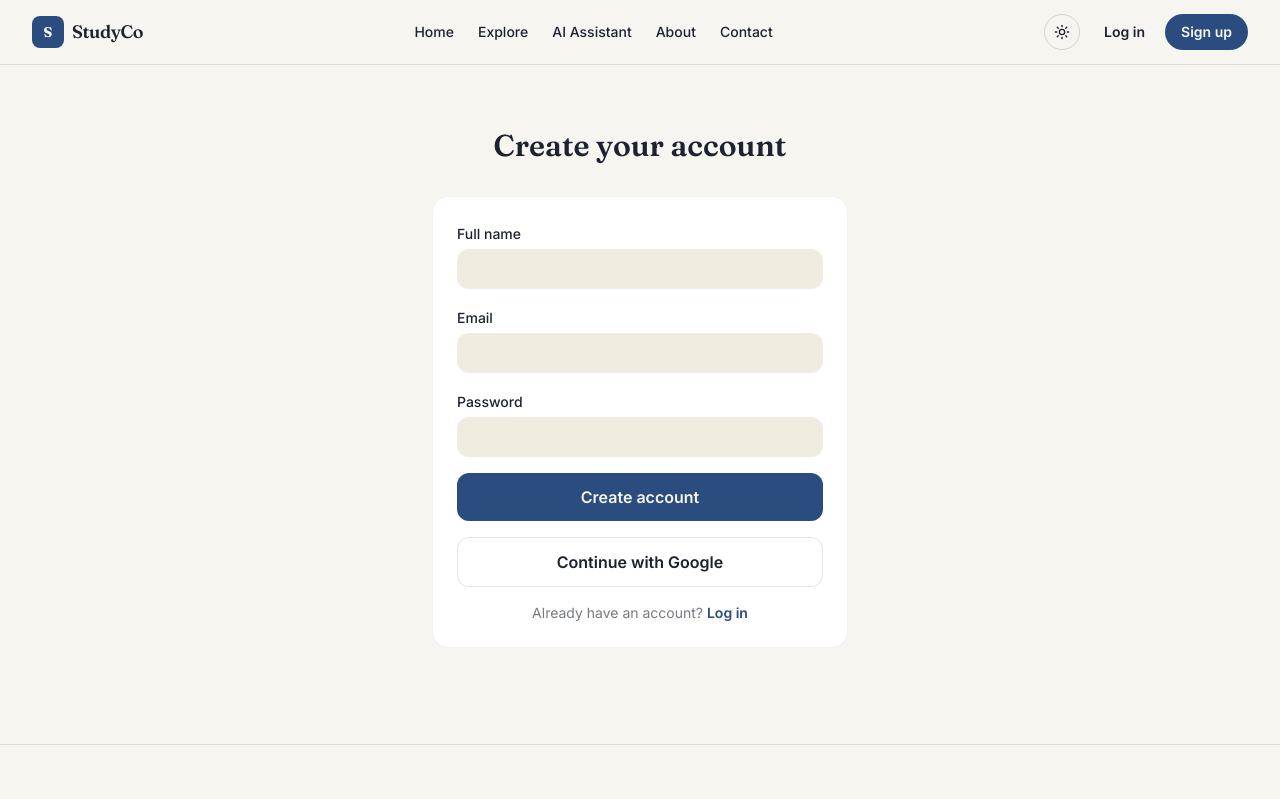
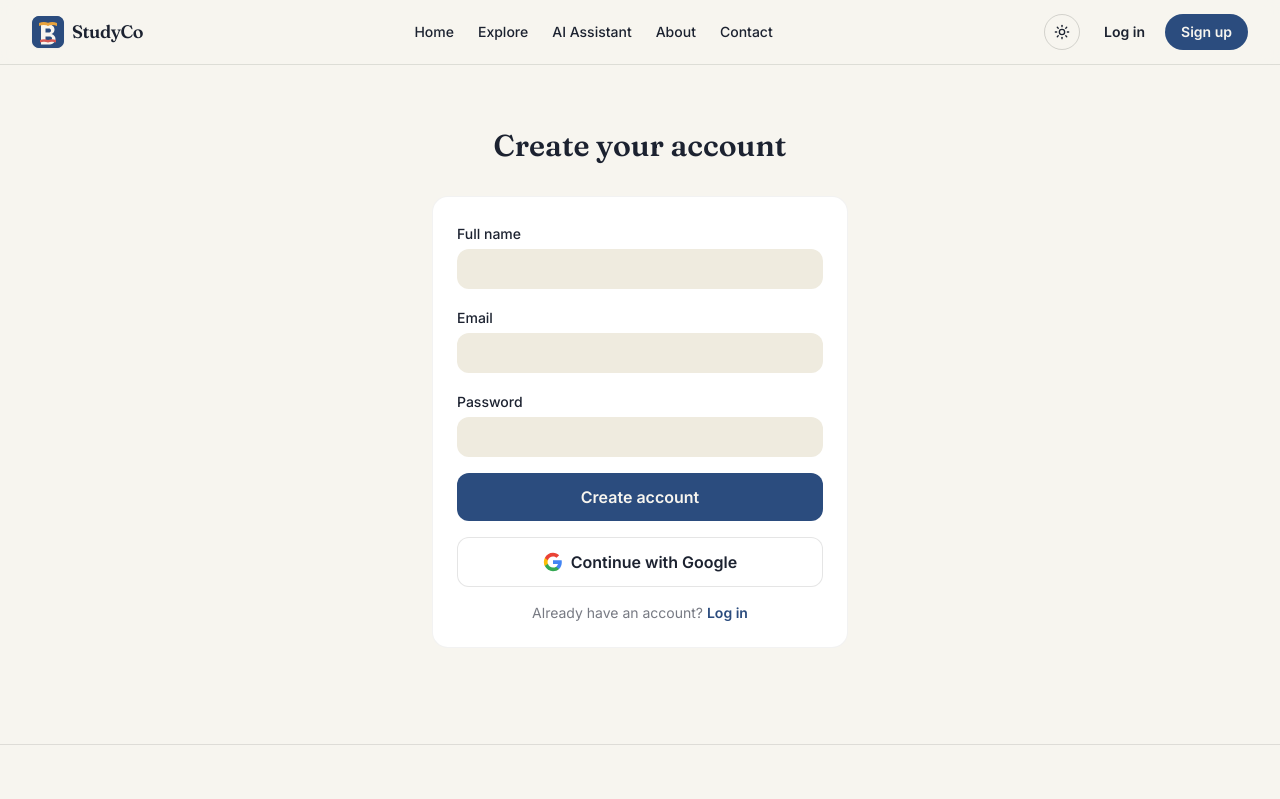
Before and after one commit to fahid2002/StudyCo-Client, a Next.js app: page /register in a window 1280 px wide. Shown: the top 799 px of the page. Built offline with nearby package versions, Linux system fonts and the light colour scheme; no server answers.

Commit message:
Refine auth UX and project branding

```diff
--- a/src/app/contact/page.tsx
+++ b/src/app/contact/page.tsx
@@ -13,6 +13,7 @@ export default function ContactPage() {
     const form = new FormData(event.currentTarget);
     const name = String(form.get('name') ?? '');
     const email = String(form.get('email') ?? '');
+    const subject = `StudyCo contact from ${name}`;
     const message = String(form.get('message') ?? '');
 
     const serviceId = process.env.NEXT_PUBLIC_EMAILJS_SERVICE_ID;
@@ -31,8 +32,9 @@ export default function ContactPage() {
             template_id: templateId,
             user_id: publicKey,
             template_params: {
-              from_name: name,
-              reply_to: email,
+              name,
+              email,
+              subject,
               message,
             },
           }),
@@ -49,7 +51,7 @@ export default function ContactPage() {
       }
     }
 
-    window.location.href = `mailto:support@studyco.app?subject=${encodeURIComponent(`StudyCo contact from ${name}`)}&body=${encodeURIComponent(`${message}\n\nReply to: ${email}`)}`;
+    window.location.href = `mailto:support@studyco.app?subject=${encodeURIComponent(subject)}&body=${encodeURIComponent(`${message}\n\nReply to: ${email}`)}`;
     setStatus('sent');
   }
 
--- /dev/null
+++ b/src/app/not-found.tsx
@@ -0,0 +1,47 @@
+import Link from 'next/link';
+import { ArrowLeft, Search } from 'lucide-react';
+import { StudyCoMark } from '@/components/StudyCoLogo';
+
+export default function NotFound() {
+  return (
+    <div className="min-h-[calc(100vh-4rem)] bg-paper dark:bg-[#12151C]">
+      <div className="max-w-5xl mx-auto px-4 sm:px-6 lg:px-8 py-20 grid lg:grid-cols-[0.8fr_1.2fr] gap-10 items-center">
+        <div>
+          <p className="font-mono text-xs uppercase tracking-widest text-coral mb-4">404 / page not found</p>
+          <h1 className="font-display text-4xl sm:text-5xl font-semibold leading-tight">
+            This study route is not on the board.
+          </h1>
+          <p className="mt-5 text-ink/60 dark:text-white/50">
+            The page may have moved, or the link may be incomplete. You can return home or search the live session catalog.
+          </p>
+          <div className="mt-8 flex flex-col sm:flex-row gap-3">
+            <Link href="/" className="px-5 py-3 rounded-xl bg-primary text-paper font-semibold text-sm inline-flex items-center justify-center gap-2">
+              <ArrowLeft className="h-4 w-4" />
+              Back home
+            </Link>
+            <Link href="/explore" className="px-5 py-3 rounded-xl border border-primary text-primary dark:text-primary-light font-semibold text-sm inline-flex items-center justify-center gap-2">
+              <Search className="h-4 w-4" />
+              Explore sessions
+            </Link>
+          </div>
+        </div>
+        <div className="rounded-2xl border border-black/5 dark:border-white/10 bg-white dark:bg-[#1B1F29] p-8">
+          <div className="flex items-center gap-4">
+            <StudyCoMark className="h-16 w-16" />
+            <div>
+              <p className="font-mono text-xs text-ink/40 dark:text-white/40">STUDYCO</p>
+              <p className="font-display text-2xl font-semibold">Find your study circle faster.</p>
+            </div>
+          </div>
+          <div className="mt-8 grid sm:grid-cols-3 gap-3 text-sm">
+            {['Sessions', 'AI Assistant', 'Notes Generator'].map((item) => (
+              <div key={item} className="rounded-xl bg-paperdim dark:bg-[#12151C] p-4 font-medium">
+                {item}
+              </div>
+            ))}
+          </div>
+        </div>
+      </div>
+    </div>
+  );
+}
--- a/src/app/register/page.tsx
+++ b/src/app/register/page.tsx
@@ -4,12 +4,10 @@ import { useState } from 'react';
 import { useRouter } from 'next/navigation';
 import Link from 'next/link';
 import { api } from '@/lib/axios';
-import { useAuth } from '@/lib/auth-context';
 import { GoogleSignInButton } from '@/components/GoogleSignInButton';
 
 export default function RegisterPage() {
   const router = useRouter();
-  const { login } = useAuth();
   const [name, setName] = useState('');
   const [email, setEmail] = useState('');
   const [password, setPassword] = useState('');
@@ -26,9 +24,11 @@ export default function RegisterPage() {
     if (password.length < 6) { setError('Password must be at least 6 characters.'); return; }
     setLoading(true);
     try {
-      const res = await api.post('/auth/register', { name, email, password });
-      login(res.data.data.token, res.data.data.user);
-      router.push('/');
+      await api.post('/auth/register', { name, email, password });
+      setNotice('Account created. Redirecting you to login...');
+      setTimeout(() => {
+        router.push('/login?message=Account created successfully. Please log in.');
+      }, 1200);
     } catch (err) {
       const message = (err as Error).message;
       if (message.toLowerCase().includes('already exists')) {
--- a/src/components/Footer.tsx
+++ b/src/components/Footer.tsx
@@ -1,11 +1,15 @@
 import Link from 'next/link';
+import { StudyCoMark } from './StudyCoLogo';
 
 export function Footer() {
   return (
     <footer className="border-t border-black/10 dark:border-white/10 pt-14 pb-8 mt-8">
       <div className="max-w-7xl mx-auto px-4 sm:px-6 lg:px-8 grid sm:grid-cols-2 lg:grid-cols-5 gap-8">
         <div className="lg:col-span-2">
-          <span className="font-display font-semibold text-lg">StudyCo</span>
+          <div className="flex items-center gap-2">
+            <StudyCoMark />
+            <span className="font-display font-semibold text-lg">StudyCo</span>
+          </div>
           <p className="text-sm text-ink/50 dark:text-white/40 mt-3 max-w-xs">
             Peer study sessions and AI study tools, in one place.
           </p>
--- a/src/components/GoogleSignInButton.tsx
+++ b/src/components/GoogleSignInButton.tsx
@@ -50,8 +50,14 @@ export function GoogleSignInButton({ mode, onError, onExistingAccount }: GoogleS
     <button
       type="button"
       onClick={() => startGoogleLogin()}
-      className="w-full py-3 rounded-xl border border-black/10 dark:border-white/15 font-semibold bg-white dark:bg-[#12151C] hover:border-primary"
+      className="w-full py-3 rounded-xl border border-black/10 dark:border-white/15 font-semibold bg-white dark:bg-[#12151C] hover:border-primary flex items-center justify-center gap-2"
     >
+      <svg viewBox="0 0 24 24" aria-hidden="true" className="h-5 w-5">
+        <path fill="#4285F4" d="M22.56 12.25c0-.78-.07-1.53-.2-2.25H12v4.26h5.92c-.26 1.37-1.04 2.53-2.21 3.31v2.77h3.57c2.08-1.92 3.28-4.74 3.28-8.09Z" />
+        <path fill="#34A853" d="M12 23c2.97 0 5.46-.98 7.28-2.66l-3.57-2.77c-.98.66-2.23 1.06-3.71 1.06-2.86 0-5.29-1.93-6.16-4.53H2.18v2.84C3.99 20.53 7.7 23 12 23Z" />
+        <path fill="#FBBC05" d="M5.84 14.1c-.22-.66-.35-1.36-.35-2.1s.13-1.44.35-2.1V7.06H2.18C1.43 8.55 1 10.22 1 12s.43 3.45 1.18 4.94l3.66-2.84Z" />
+        <path fill="#EA4335" d="M12 5.38c1.62 0 3.06.56 4.21 1.64l3.15-3.15C17.45 2.09 14.97 1 12 1 7.7 1 3.99 3.47 2.18 7.06L5.84 9.9C6.71 7.3 9.14 5.38 12 5.38Z" />
+      </svg>
       Continue with Google
     </button>
   );
--- a/src/components/Navbar.tsx
+++ b/src/components/Navbar.tsx
@@ -5,6 +5,7 @@ import { useState } from 'react';
 import { Menu, Moon, Sun, X } from 'lucide-react';
 import { useAuth } from '@/lib/auth-context';
 import { useTheme } from '@/lib/theme-context';
+import { StudyCoLogo } from './StudyCoLogo';
 
 export function Navbar() {
   const { user, logout } = useAuth();
@@ -21,10 +22,7 @@ export function Navbar() {
   return (
     <nav className="fixed top-0 inset-x-0 z-50 backdrop-blur bg-paper/90 dark:bg-[#12151C]/90 border-b border-black/10 dark:border-white/10">
       <div className="max-w-7xl mx-auto px-4 sm:px-6 lg:px-8 h-16 flex items-center justify-between gap-4">
-        <Link href="/" className="flex items-center gap-2 shrink-0">
-          <span className="w-8 h-8 rounded-lg bg-primary dark:bg-primary-light flex items-center justify-center text-paper dark:text-ink font-display font-bold text-sm">S</span>
-          <span className="font-display font-semibold text-lg tracking-tight">StudyCo</span>
-        </Link>
+        <StudyCoLogo />
 
         <div className="hidden lg:flex items-center gap-6 text-sm font-medium">
           <Link href="/" className="hover:text-primary dark:hover:text-primary-light">Home</Link>
--- /dev/null
+++ b/src/components/StudyCoLogo.tsx
@@ -0,0 +1,23 @@
+import Link from 'next/link';
+
+export function StudyCoMark({ className = 'h-8 w-8' }: { className?: string }) {
+  return (
+    <span className={`${className} rounded-lg bg-primary dark:bg-primary-light flex items-center justify-center shadow-sm`}>
+      <svg viewBox="0 0 64 64" aria-hidden="true" className="h-full w-full">
+        <rect width="64" height="64" rx="14" fill="currentColor" className="text-primary dark:text-primary-light" />
+        <path d="M18 17h15c7 0 12 4 12 10 0 4-2 7-6 9 5 2 8 5 8 10 0 7-6 11-14 11H18V17Zm9 8v8h6c3 0 5-1 5-4s-2-4-5-4h-6Zm0 16v8h7c4 0 6-1 6-4s-2-4-6-4h-7Z" fill="#F7F5EF" />
+        <path d="M14 14c6-3 13-3 19 0v6c-6-3-13-3-19 0v-6Zm17 0c6-3 13-3 19 0v6c-6-3-13-3-19 0v-6Z" fill="#E8A33D" />
+        <path d="M16 48c5-2 11-2 16 0 5-2 11-2 16 0v5c-5-2-11-2-16 0-5-2-11-2-16 0v-5Z" fill="#D65A55" />
+      </svg>
+    </span>
+  );
+}
+
+export function StudyCoLogo() {
+  return (
+    <Link href="/" className="flex items-center gap-2 shrink-0">
+      <StudyCoMark />
+      <span className="font-display font-semibold text-lg tracking-tight">StudyCo</span>
+    </Link>
+  );
+}
```
Also changed, not shown: src/app/icon.svg.
